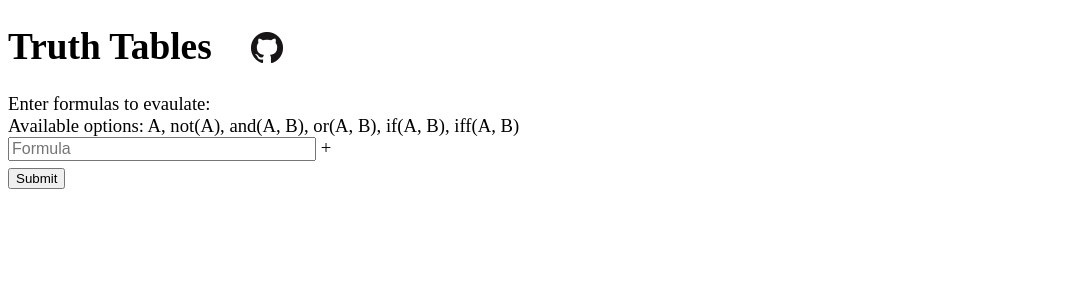
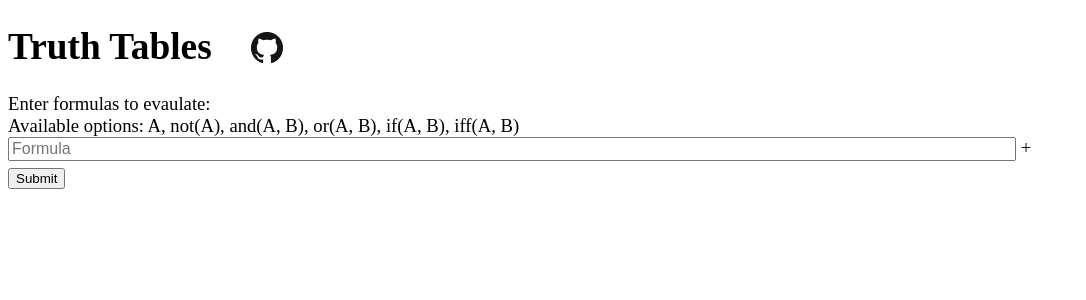
Before and after one commit to OpenReasoning/TruthTables, a Flask app: page / in a window 1280 px wide. Shown: the top 300 px of the page, without its empty margins (0-1086 px from the left). Run offline with Flask 2, Linux system fonts and the light colour scheme.

Commit message:
expand input box

```diff
--- a/templates/header.html
+++ b/templates/header.html
@@ -15,7 +15,7 @@
         }
 
         input[type=text] {
-            width: 300px;
+            width: 1000px;
             font-size: 12pt;
             margin-bottom: 5px;
         }
```
